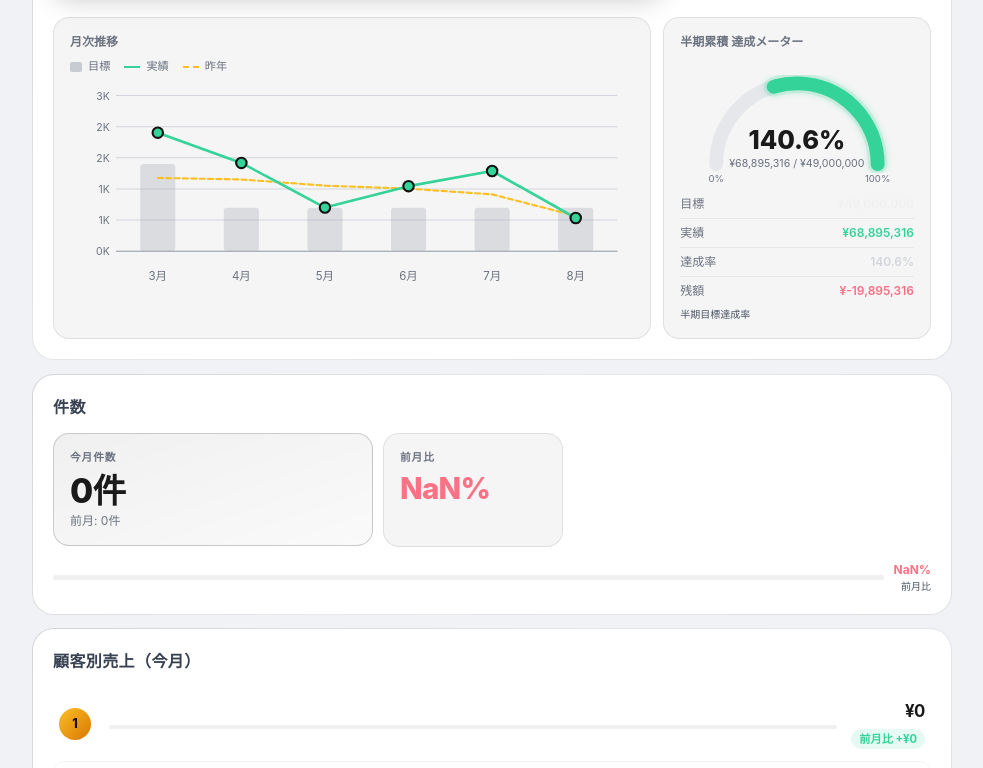
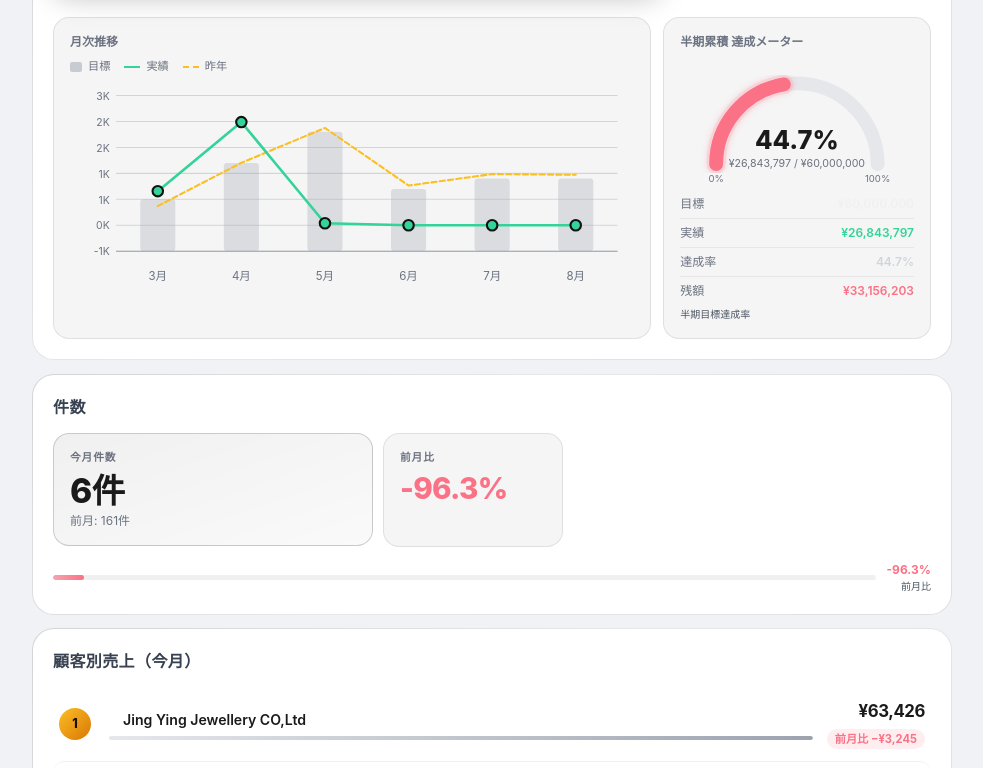
Before and after one commit to yuichi818/sales-dashboard, a plain HTML site: page index.html in a window 1280 px wide. Shown: the part 583-1351 px from the top of the page, without its empty margins (148-1131 px from the left). Drawn offline with nearby package versions, Linux system fonts and the light colour scheme.

Commit message:
Update dashboard

```diff
--- a/index.html
+++ b/index.html
@@ -285,28 +285,28 @@
      DATA — single source of truth
   ══════════════════════════════════════════════════════════ */
   const DATA = {
-    period:   { month: '2026年8月度', halfYear: '下半期', updatedAt: '2026/08/31' },
+    period:   { month: '2026年11月度', halfYear: '上半期', updatedAt: '2026/11/14' },
     month: {
-      revenueActual:    533.491,
-      revenueTarget:    700,
-      lastYearActual:   567.1432,
+      revenueActual:    38.5846,
+      revenueTarget:    1800,
+      lastYearActual:   1875.1559000000002,
     },
     halfYear: {
-      actual: 6889.5316,
-      target: 4900,
+      actual: 2684.3797,
+      target: 6000,
     },
     deals: {
-      current:  0,
-      previous: 0,
+      current:  6,
+      previous: 161,
     },
     monthly: {
       months:   ['3月','4月','5月','6月','7月','8月'],
-      target:   [1400, 700, 700, 700, 700, 700],
-      actual:   [1903.6288, 1417.9761, 701.1315, 1045.0104, 1288.2938, 533.491],
-      lastYear: [1176.9998, 1152.4426, 1052.9346, 1004.9134, 912.8346, 567.1432],
+      target:   [500, 1200, 1800, 700, 900, 900],
+      actual:   [657.4412, 1988.3539, 38.5846, 0, 0, 0],
+      lastYear: [370.3435, 1203.9722, 1875.1559, 765.8198, 985.9883, 972.7412],
     },
     customers: [
-      { name: "", amountMan: 0, prevDiffMan: 0 },
+      { name: "　Jing Ying Jewellery CO,Ltd", amountMan: 6.3426, prevDiffMan: -0.3245 },
       { name: "0", amountMan: 0, prevDiffMan: 0 },
       { name: "0", amountMan: 0, prevDiffMan: 0 },
       { name: "0", amountMan: 0, prevDiffMan: 0 },
```
